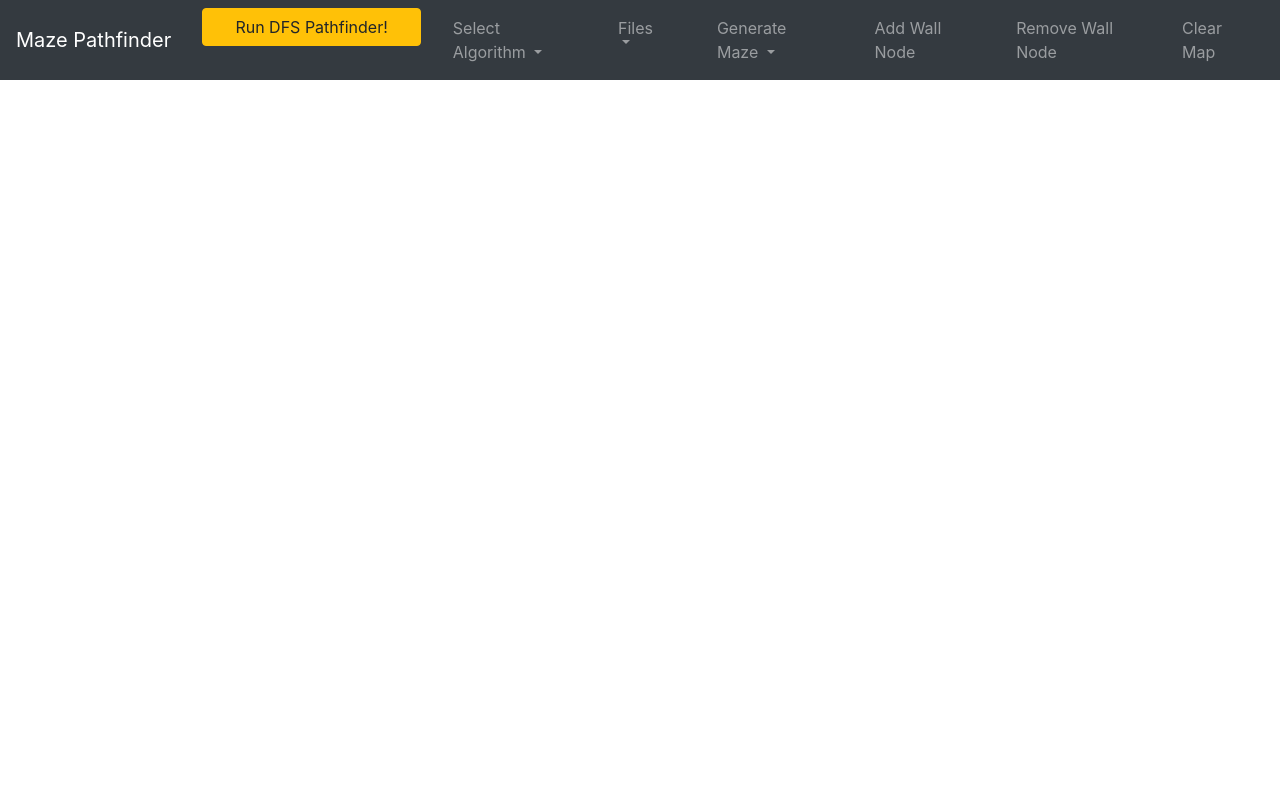
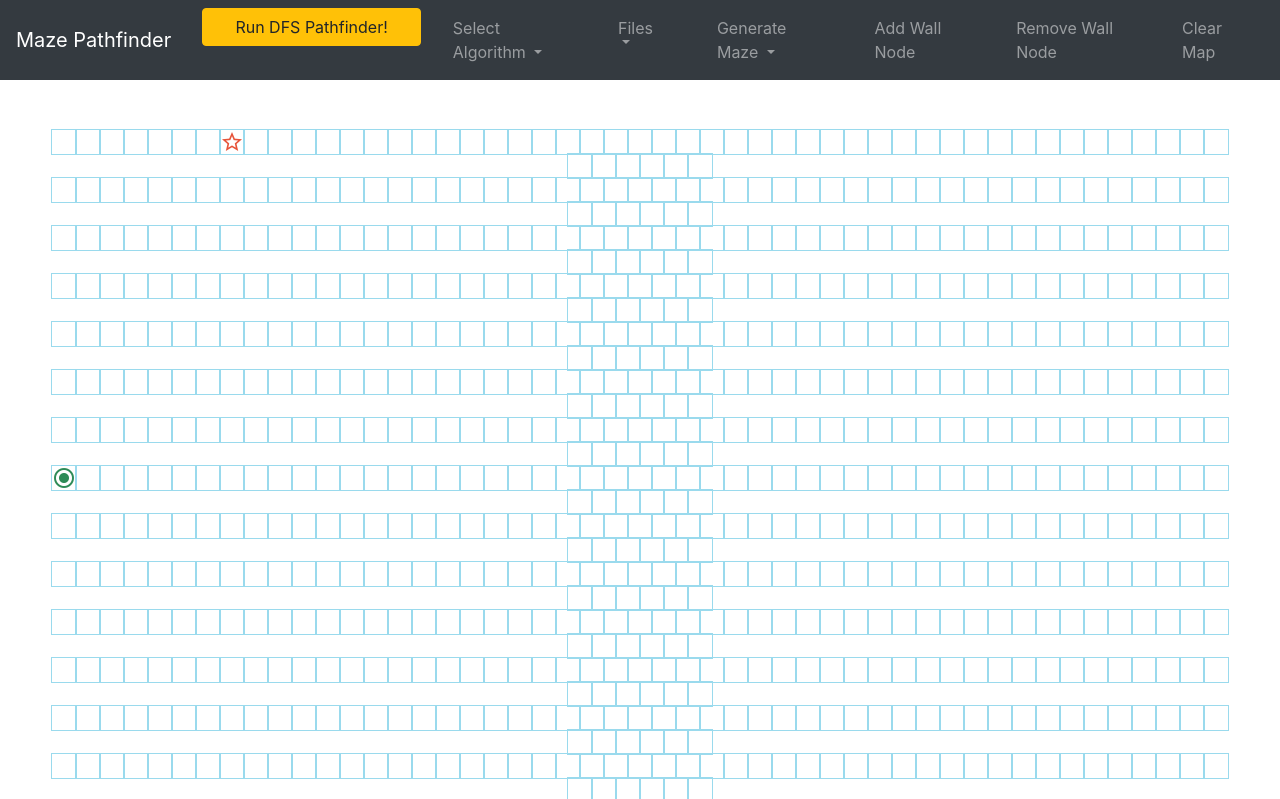
Before and after one commit to Togeri/Path-Finder-Algorithm-Visualizer, a plain HTML site: page index.html in a window 1280 px wide. Shown: the top 799 px of the page. Drawn offline with nearby package versions, Linux system fonts and the light colour scheme; the site is published under a folder, as on GitHub Pages, so addresses that start at the root find nothing.

Commit message:
Update index.html

```diff
--- a/index.html
+++ b/index.html
@@ -82,7 +82,7 @@
       </nav>
 
     <div id="grid"></div>
-    <script type="module" src="/bin/main.js"></script>
+    <script type="module" src="./bin/main.js"></script>
 
     <!-- jQuery first, then Popper.js, then Bootstrap JS -->
   <script src="https://code.jquery.com/jquery-3.2.1.slim.min.js" integrity="sha384-KJ3o2DKtIkvYIK3UENzmM7KCkRr/rE9/Qpg6aAZGJwFDMVNA/GpGFF93hXpG5KkN" crossorigin="anonymous"></script>
```
